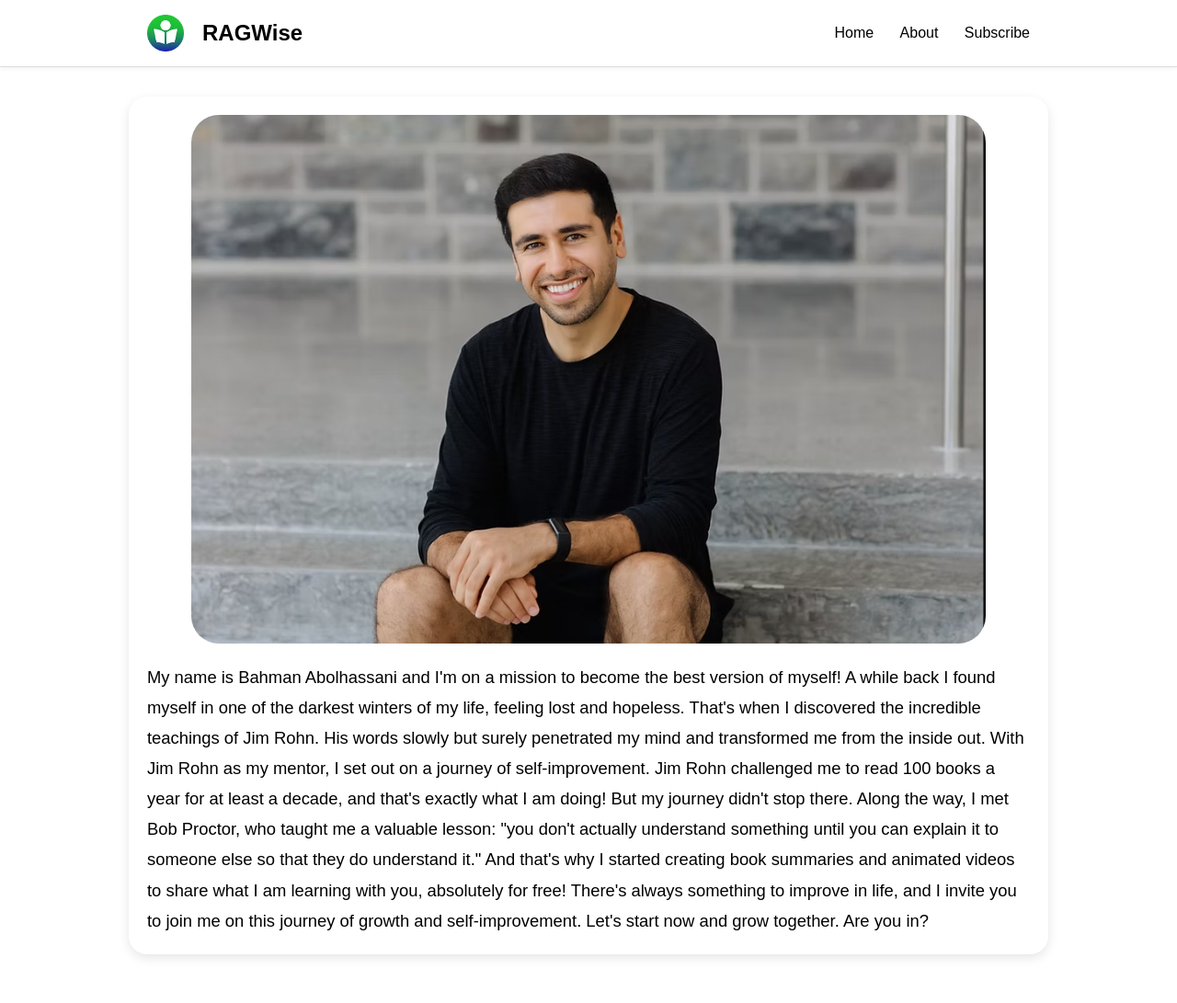
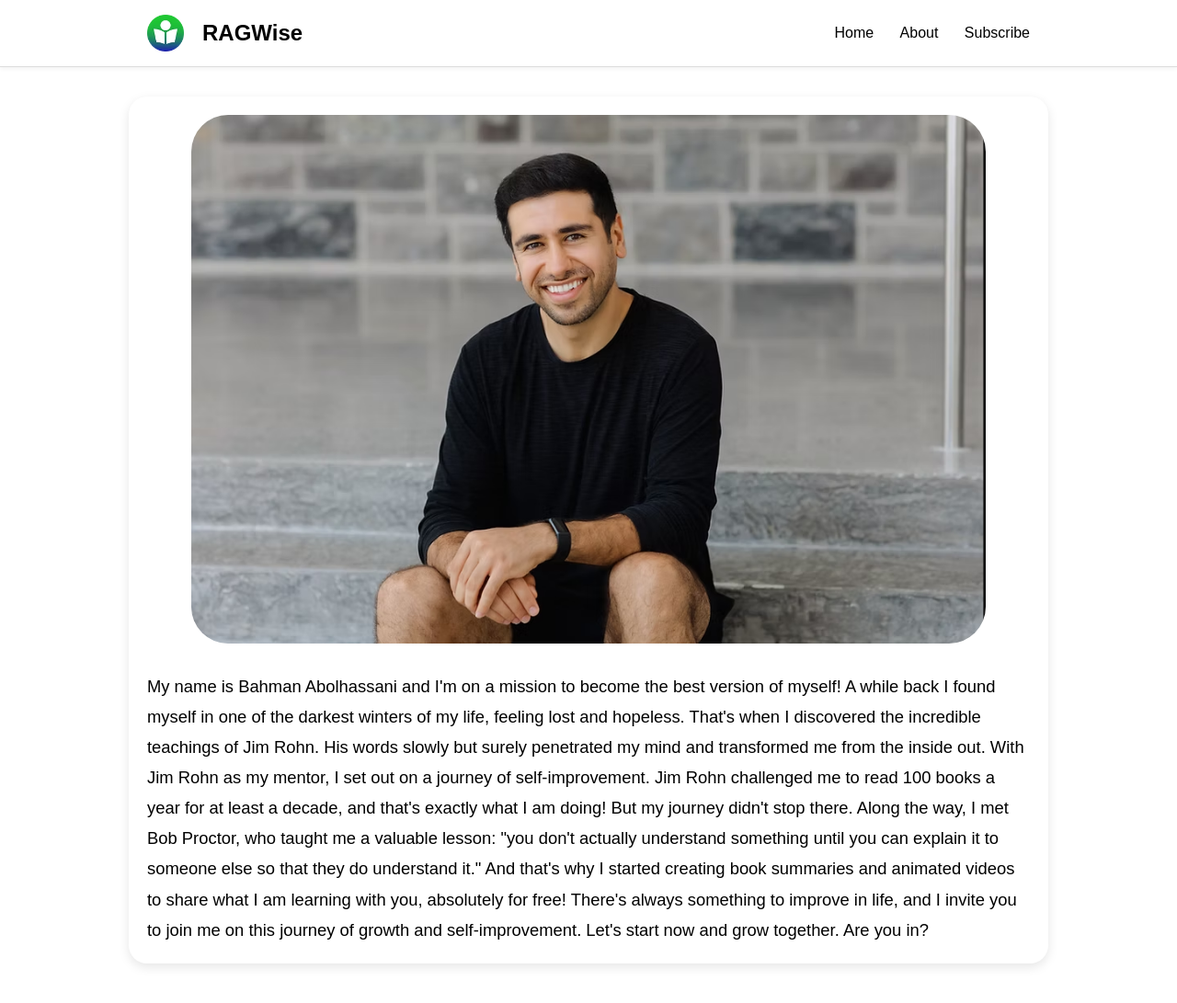
Before and after one commit to bahmanabl/Mywebsite1, a Jekyll site: the page built from about.md, in a window 1280 px wide and 1142 px high. Shown: the top 1091 px of the window at 92% size. Built offline with Jekyll 4.4.1, drawn with Linux system fonts in a browser that asks for light colours.

Commit message:
Update about.md

```diff
--- a/about.md
+++ b/about.md
@@ -15,11 +15,11 @@
 
 <div style="text-align: center;">
   <a href="https://www.linkedin.com/in/bahmanabolhassani/" target="_blank">
-    <img src="/assets/bahman.png" alt="Bahman Abolhassani" style="max-width: 90%; height: auto; border-radius: 30px;">
+    <img src="/assets/bahman.png" alt="Bahman Abolhassani" style="max-width: 90%; height: auto; border-radius: 40px;">
   </a>
 </div>
 
-<div style="height: 10px;"></div>
+<div style="height: 20px;"></div>
 
 My name is Bahman Abolhassani and I'm on a mission to become the best version of myself! A while back I found myself in one of the darkest winters of my life, feeling lost and hopeless. That's when I discovered the incredible teachings of Jim Rohn.
 
```
